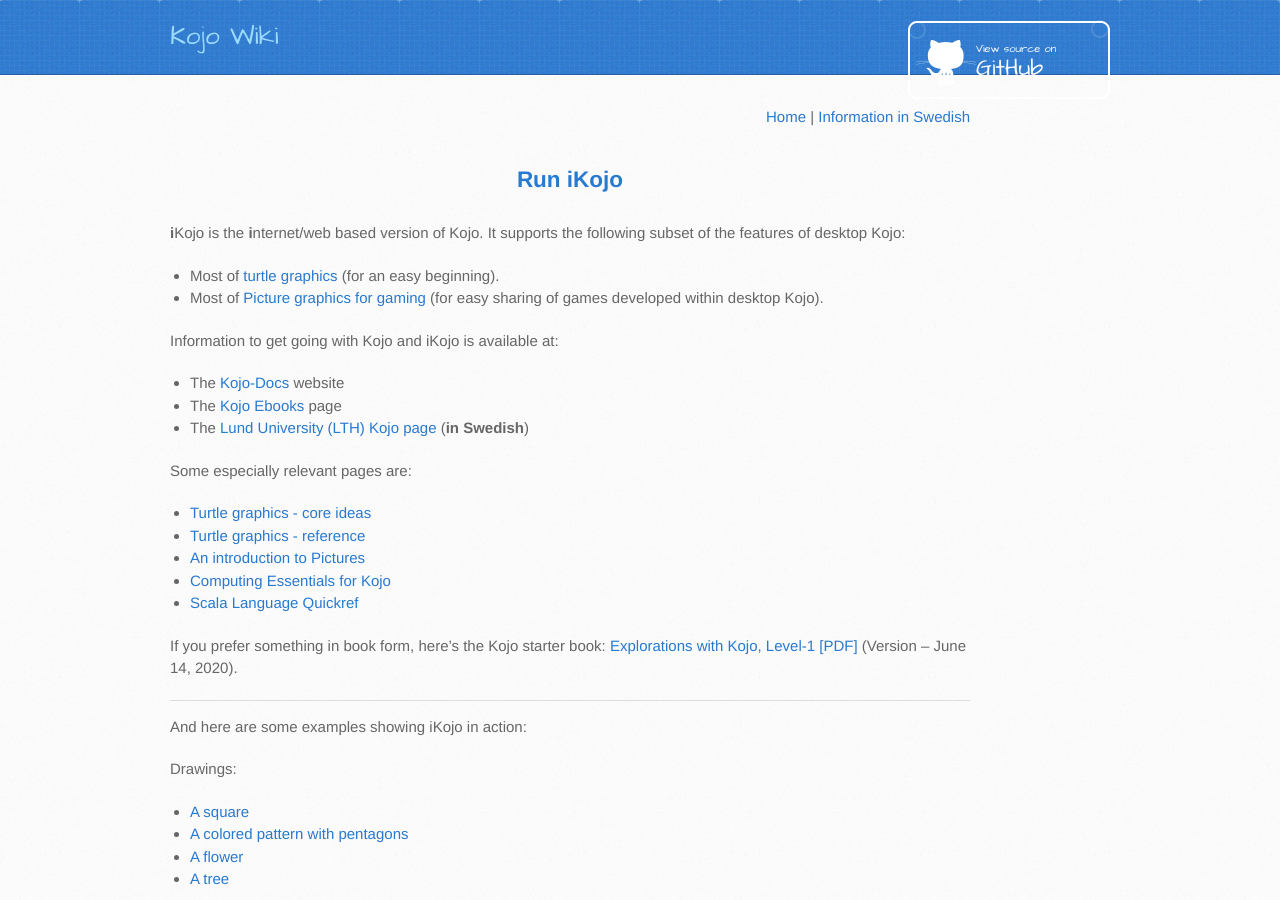
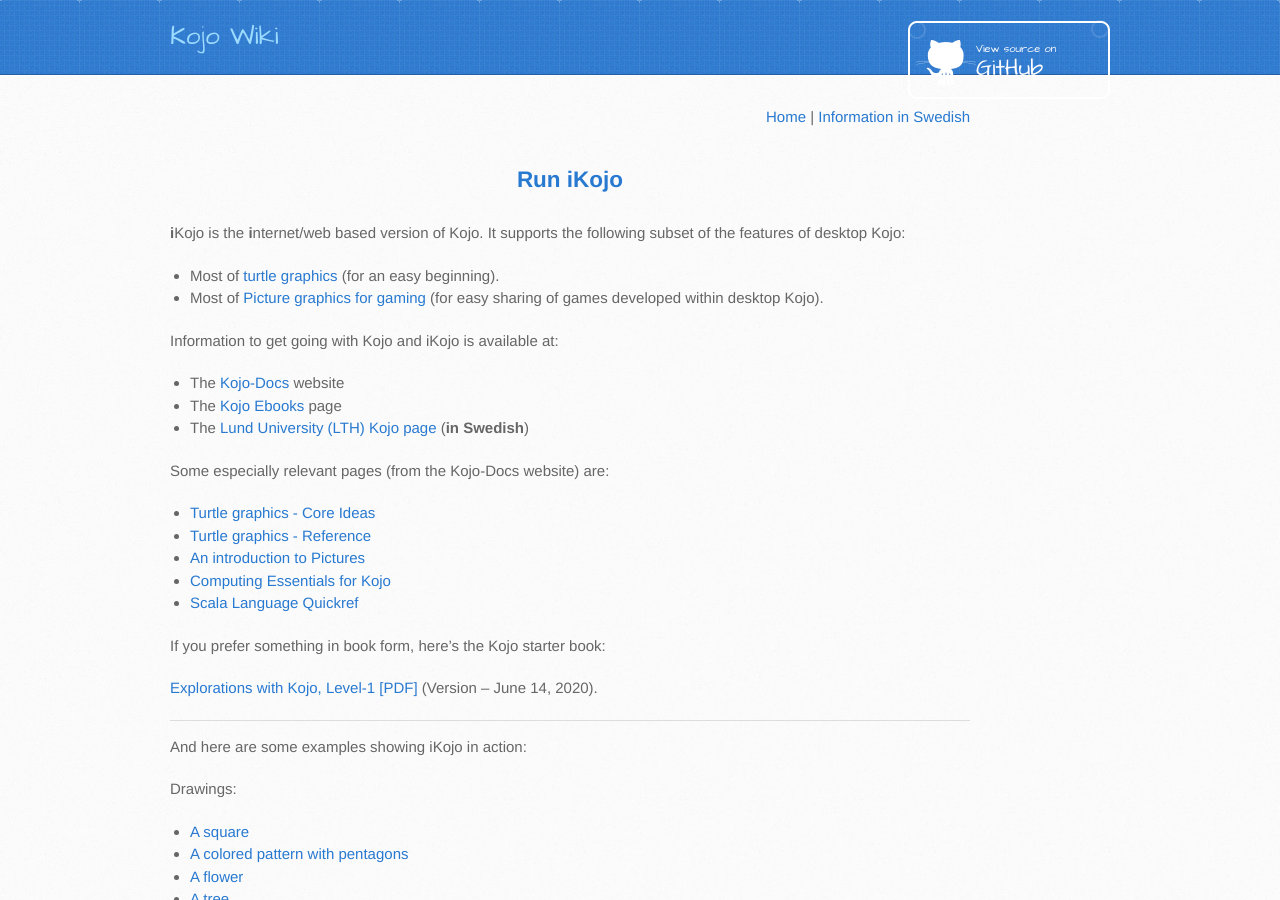
Before and after one commit to kojodoc/kojodoc.github.io, a Jekyll site: the page built from ikojo.md, in a window 1280 px wide and 900 px high. Built offline with Jekyll 4.4.1, drawn with Linux system fonts in a browser that asks for light colours; our own code applies the rules of GitHub Pages for plain Markdown files; the repository's description, which GitHub fills in, is left out.

Commit message:
Tweak iKojo page.

```diff
--- a/ikojo.md
+++ b/ikojo.md
@@ -17,14 +17,15 @@ Information to get going with Kojo and iKojo is available at:
 * The [Kojo Ebooks](https://www.kogics.net/kojo-ebooks) page
 * The [Lund University (LTH) Kojo page](http://www.lth.se/programmera/installera) (**in Swedish**)
 
-Some especially relevant pages are:
-* [Turtle graphics - core ideas](https://docs.kogics.net/concepts/turtle-core-ideas.html)
-* [Turtle graphics - reference](https://docs.kogics.net/reference/turtle.html)
+Some especially relevant pages (from the Kojo-Docs website) are:
+* [Turtle graphics - Core Ideas](https://docs.kogics.net/concepts/turtle-core-ideas.html)
+* [Turtle graphics - Reference](https://docs.kogics.net/reference/turtle.html)
 * [An introduction to Pictures](https://docs.kogics.net/tutorials/pictures-intro.html)
 * [Computing Essentials for Kojo](https://docs.kogics.net/concepts/computing-essentials.html)
 * [Scala Language Quickref](https://docs.kogics.net/reference/scala.html)
 
 If you prefer something in book form, here's the Kojo starter book:
+
 [Explorations with Kojo, Level-1 [PDF]](https://bitbucket.org/lalit_pant/kojo/downloads/Kojo-Lessons-Level1-140620.pdf) (Version -- June 14, 2020).
 
 ---
```
